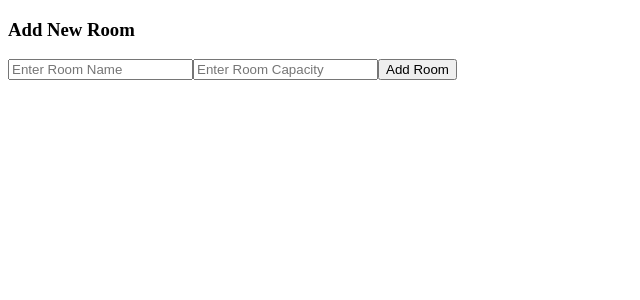
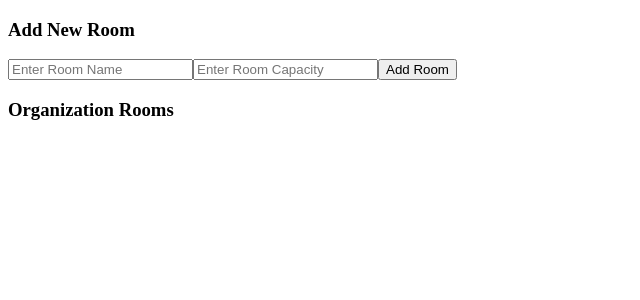
Before and after one commit to DAMinstrators/get-a-room, a React app: page / in a window 1280 px wide. Shown: the top 300 px of the page, without its empty margins (0-640 px from the left). Built offline with nearby package versions, Linux system fonts and the light colour scheme.

Commit message:
Room add/remove functionality

```diff
--- a/src/components/AddRoomPanel.jsx
+++ b/src/components/AddRoomPanel.jsx
@@ -18,12 +18,31 @@ class AddRoomPanel extends Component {
 	handleRoomEntry(event) {
 		const entryUpdate = {};
 		entryUpdate[event.target.name] = event.target.value;
+		console.log(entryUpdate);
 		this.setState(entryUpdate);
 	}
 
 	addRoom() {
 		if (this.state.name) {
-			this.props.addRoom(this.state.name, this.state.capacity);
+			let unique = true;
+			//check to see if room already exists (Rooms must have unique names)
+			const currentRooms = Object.keys(this.props.rooms);
+			for (let i = 0; i < currentRooms.length; i++) {
+				if (this.state.name.toUpperCase() === this.props.rooms[i].name.toUpperCase()) {
+					unique = false;
+					break;
+				}
+			}
+			// Object.keys(this.props.rooms).forEach( (room, i) => {
+			// 	if (this.state.name === )
+			// });
+			if (unique) {
+				this.refs.name.value = "";
+				this.refs.capacity.value = "";
+				this.props.addRoom(this.state.name, this.state.capacity);
+			} else {
+				this.setState({errorMessage: "\"" + this.state.name + "\" room already exists"});
+			}
 		} else {
 			this.setState({errorMessage: "Please provide a room name."});
 		}
@@ -38,8 +57,8 @@ class AddRoomPanel extends Component {
 			<div className="add-room-panel">
 				<h3>Add New Room</h3>
 				{errorMessage}
-				<input type="text" name="name" placeholder="Enter Room Name" onChange={this.handleRoomEntry}/>
-				<input type="text" name="capacity" placeholder="Enter Room Capacity" onChange={this.handleRoomEntry}/>
+				<input type="text" name="name" ref="name" placeholder="Enter Room Name" onChange={this.handleRoomEntry}/>
+				<input type="text" name="capacity" ref="capacity" placeholder="Enter Room Capacity" onChange={this.handleRoomEntry}/>
 				<button onClick={this.addRoom}>Add Room</button>
 			</div>
 		);
--- /dev/null
+++ b/src/components/RemoveRoom.jsx
@@ -0,0 +1,22 @@
+import React, { Component} from 'react';
+import ReactDOM from 'react-dom';
+
+class RemoveRoom extends Component {
+	constructor(props) {
+		super(props);
+
+		this.handleRemoveRoom = this.handleRemoveRoom.bind(this);
+	}
+
+	handleRemoveRoom() {
+		this.props.removeRoom(this.props.roomIndex);
+	}
+
+	render() {
+		return (
+			<button onClick={this.handleRemoveRoom}>Remove Room</button>
+		);
+	}
+}
+
+export default RemoveRoom;
--- /dev/null
+++ b/src/components/RoomList.jsx
@@ -0,0 +1,41 @@
+import React, { Component} from 'react';
+import ReactDOM from 'react-dom';
+import RemoveRoom from './RemoveRoom.jsx';
+
+class RoomList extends Component {
+	constructor(props) {
+		super(props);
+
+		this.handleRemoveRoom = this.handleRemoveRoom.bind(this);
+	}
+
+	handleRemoveRoom(roomIndex) {
+		this.props.removeRoom(roomIndex);
+	}
+
+	render() {
+		let roomsList = this.props.rooms.map( (room, i) => {
+			let capacity = parseInt(room.capacity, 10);
+			if (!capacity) {
+				capacity = "Capactity not set";
+			}
+			return (
+				<li key={i}>
+					<span>{room.name}</span>,
+					<span>{capacity}</span>
+					<RemoveRoom roomIndex={i} removeRoom={this.handleRemoveRoom}/>
+				</li>
+			);
+		});
+		return (
+			<div className="room-list-container">
+				<h3>Organization Rooms</h3>
+				<ul className="room-list">
+					{roomsList}
+				</ul>
+			</div>
+		);
+	}
+}
+
+export default RoomList;
--- a/src/components/RoomManager.jsx
+++ b/src/components/RoomManager.jsx
@@ -1,12 +1,14 @@
 import React, { Component} from 'react';
 import ReactDOM from 'react-dom';
 import AddRoomPanel from './AddRoomPanel.jsx';
+import RoomList from './RoomList.jsx';
 
 class RoomManager extends Component {
 	render() {
 		return (
 			<div className="room-manager">
-				<AddRoomPanel/>
+				<AddRoomPanel rooms={this.props.rooms} addRoom={this.props.addRoom} />
+				<RoomList rooms={this.props.rooms} removeRoom={this.props.removeRoom} />
 			</div>
 		);
 	}
--- a/src/components/app.jsx
+++ b/src/components/app.jsx
@@ -3,10 +3,34 @@ import ReactDOM from 'react-dom';
 import RoomManager from './RoomManager.jsx';
 
 class App extends Component {
+	constructor(props) {
+		super(props);
+
+		this.state = {
+			rooms: []
+		};
+
+		this.addRoom = this.addRoom.bind(this);
+		this.removeRoom = this.removeRoom.bind(this);
+	}
+
+	addRoom(name, capacity) {
+		if (name) {
+			const rooms = this.state.rooms.slice();
+			rooms.push({name: name, capacity: capacity});
+			this.setState({rooms: rooms});
+		}
+	}
+
+	removeRoom(roomIndex) {
+		const rooms = this.state.rooms.slice(0, roomIndex).concat(this.state.rooms.slice(roomIndex + 1));
+		this.setState({rooms: rooms});
+	}
+
 	render() {
 		return (
 			<div>
-				<RoomManager/>
+				<RoomManager rooms={this.state.rooms} addRoom={this.addRoom} removeRoom={this.removeRoom} />
 			</div>
 		);
 	}
```
